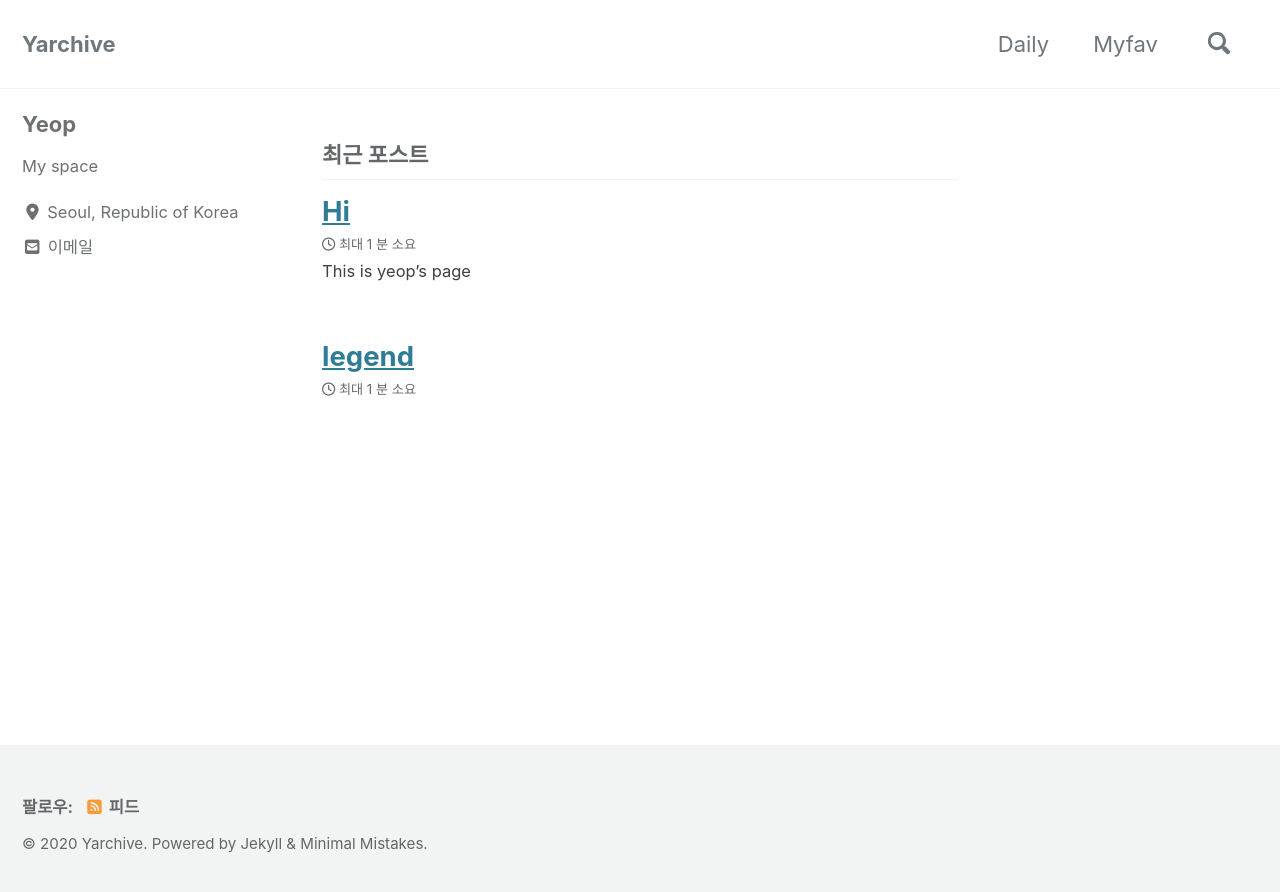
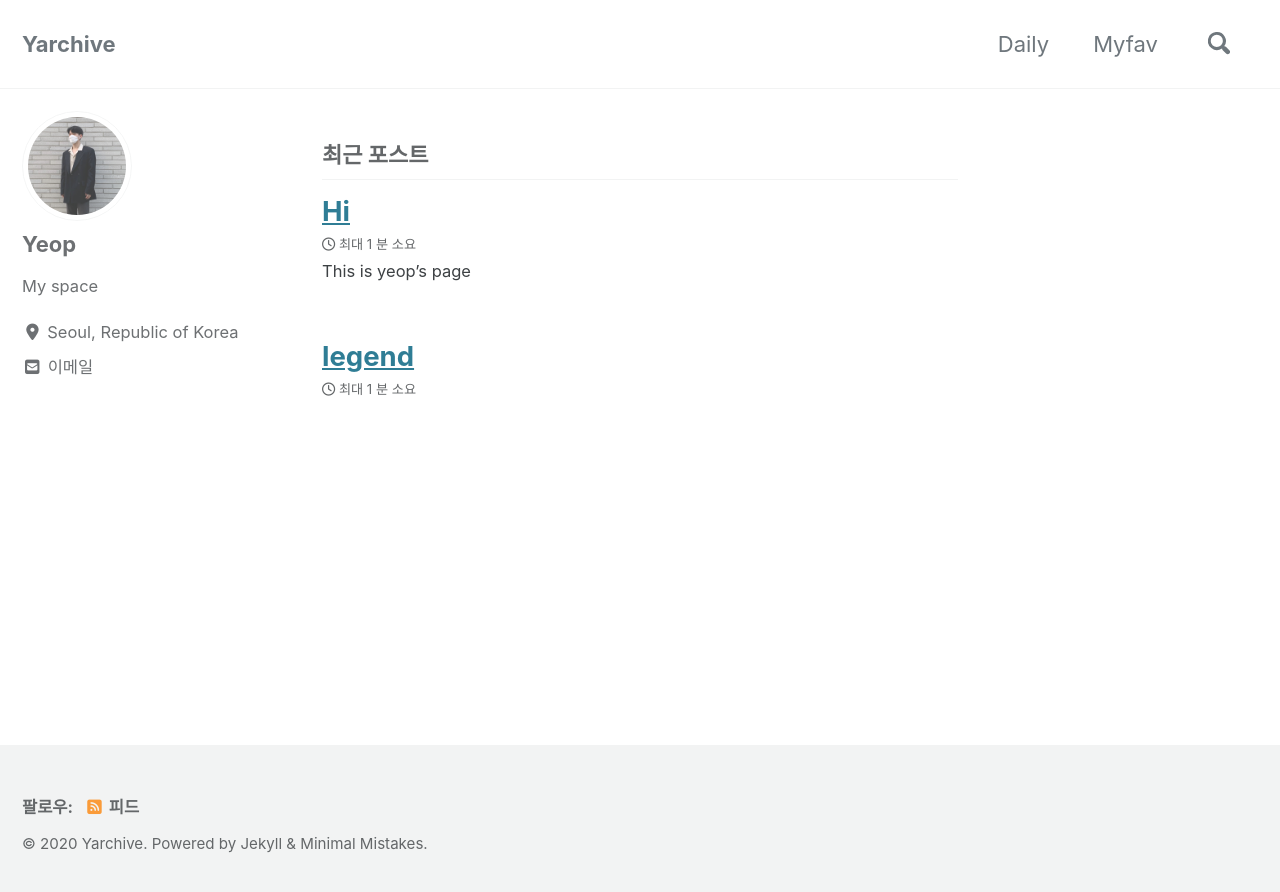
Before and after one commit to jonggleac/jonggleac.github.io, a Jekyll site: the page built from index.html, in a window 1280 px wide. Shown: the top 892 px of the page. Built offline with Jekyll 4.4.1, drawn with Linux system fonts in a browser that asks for light colours; cached includes are drawn as plain includes; nearby versions of some CDN libraries; the list of posts is cut into pages by our own code.

Commit message:
Update _config.yml

```diff
--- a/_config.yml
+++ b/_config.yml
@@ -94,7 +94,7 @@ analytics:
 # Site Author
 author:
   name             : "Yeop"
-  avatar           : # "C:\Users\Administrator\jonggleac.github.io\assets\images\profile.jpg
+  avatar           : "/assets/images/profile.jpg"
   bio              : "My space"
   location         : "Seoul, Republic of Korea"
   email            : "jonggleac@gmail.com"
```
